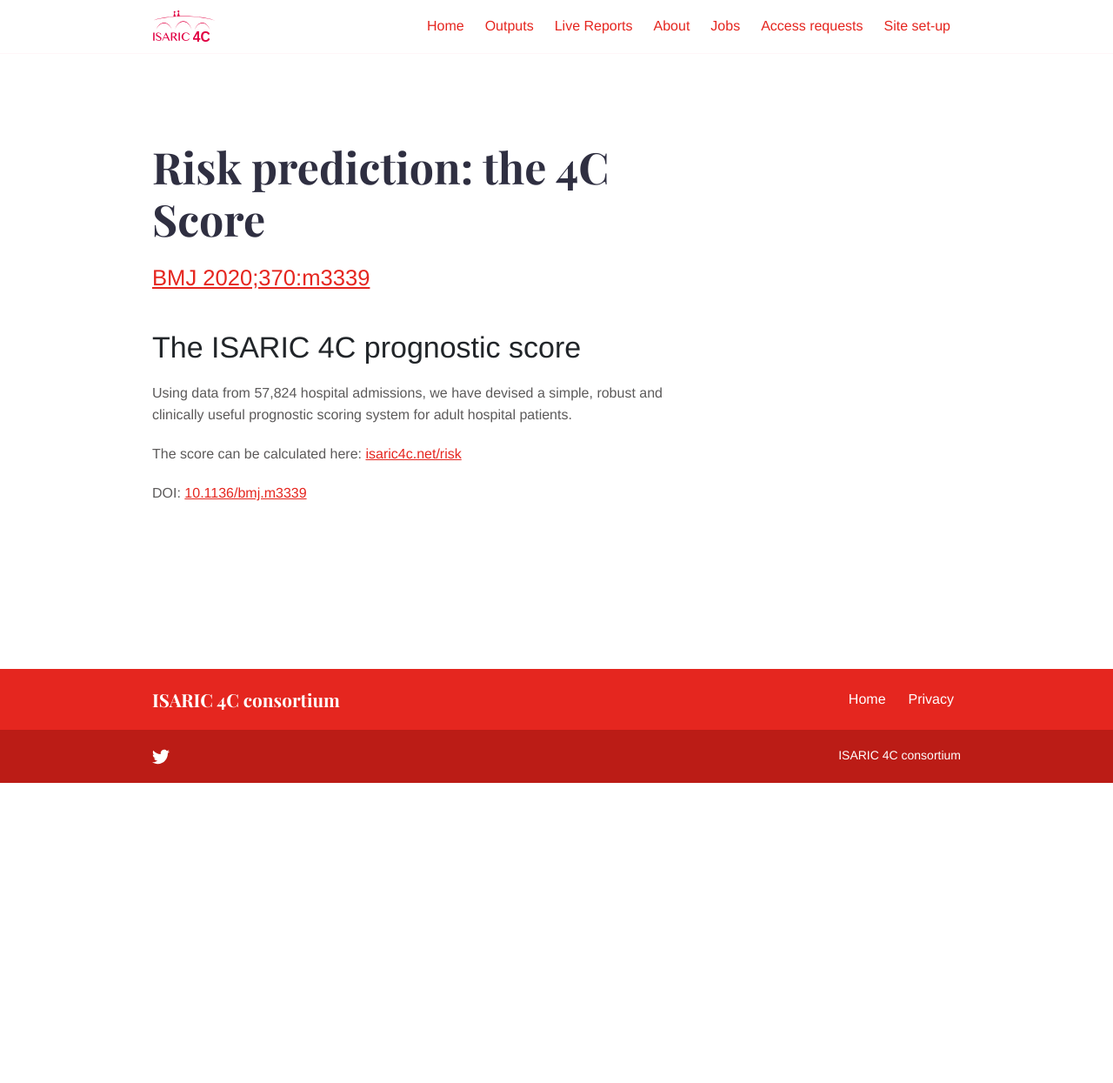
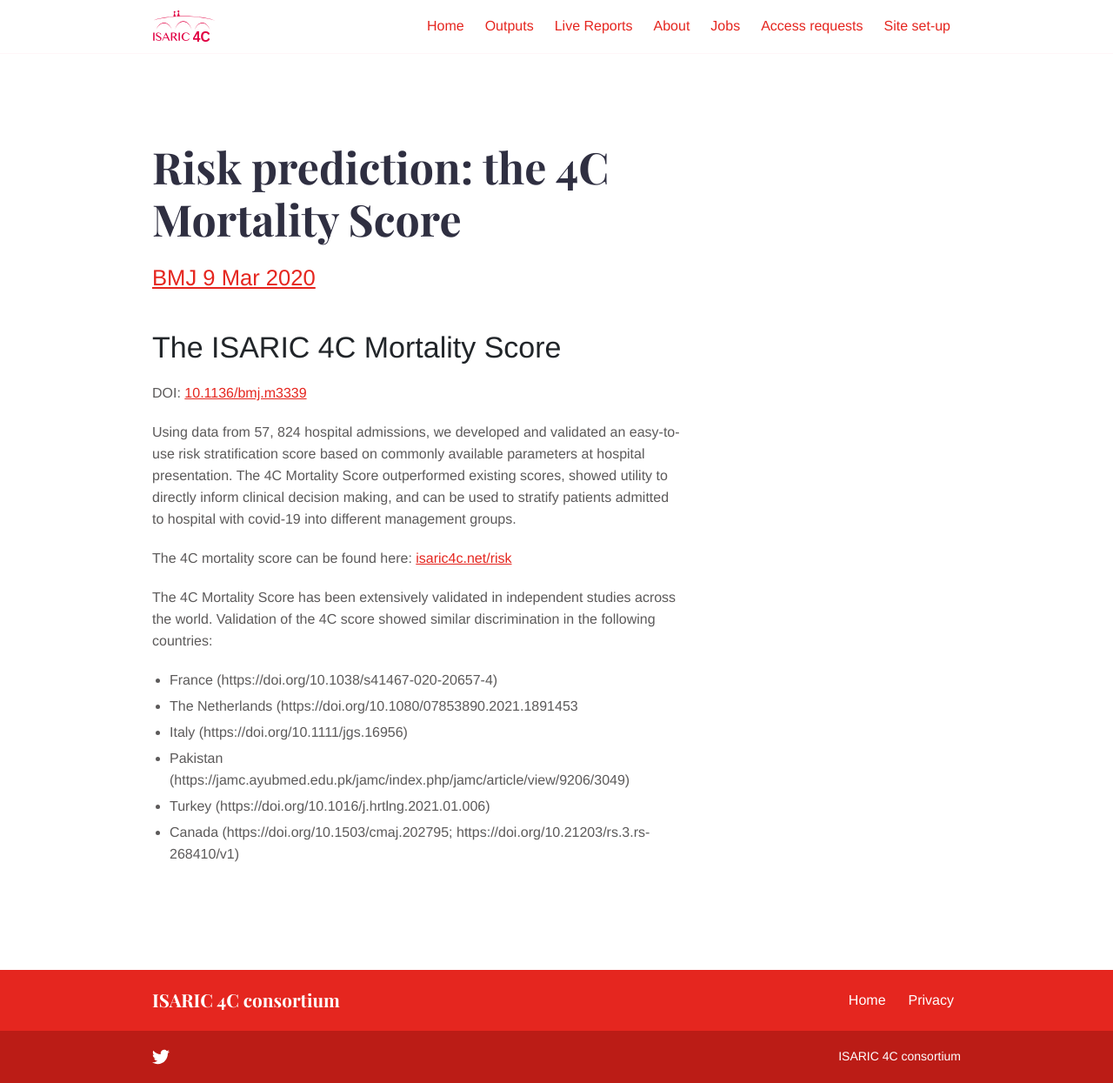
Before and after one commit to isaric4c/isaric4c.github.io, a Jekyll site: the page built from _outputs/4C_score.md, in a window 1280 px wide. Shown: the whole page at 87% size. Built offline with Jekyll 4.4.1, drawn with Linux system fonts in a browser that asks for light colours; before the commit the page ends 900 px from its top, so only the background shows below that.

Commit message:
Update 4C_score.md
Updated text, added validation in different countries

```diff
--- a/_outputs/4C_score.md
+++ b/_outputs/4C_score.md
@@ -1,15 +1,22 @@
 ---
-title: "Risk prediction: the 4C Score"
+title: "Risk prediction: the 4C Mortality Score"
 featured: true
 weight: 20
 ---
 
-[BMJ 2020;370:m3339](https://doi.org/10.1136/bmj.m3339)
+[BMJ 9 Mar 2020](https://doi.org/10.1136/bmj.m3339)
 
-# The ISARIC 4C prognostic score
+# The ISARIC 4C Mortality Score
+DOI: [10.1136/bmj.m3339](https://doi.org/10.1136/bmj.m3339)
 
-Using data from 57,824 hospital admissions, we have devised a simple, robust and clinically useful prognostic scoring system for adult hospital patients.
+Using data from 57, 824 hospital admissions, we developed and validated an easy-to-use risk stratification score based on commonly available parameters at hospital presentation. The 4C Mortality Score outperformed existing scores, showed utility to directly inform clinical decision making, and can be used to stratify patients admitted to hospital with covid-19 into different management groups.
 
-The score can be calculated here: [isaric4c.net/risk](/risk)
+The 4C mortality score can be found here: [isaric4c.net/risk](/risk)
 
-DOI: [10.1136/bmj.m3339](https://doi.org/10.1136/bmj.m3339)
+The 4C Mortality Score has been extensively validated in independent studies across the world. Validation of the 4C score showed similar discrimination in the following countries:
+* France (https://doi.org/10.1038/s41467-020-20657-4)
+* The Netherlands (https://doi.org/10.1080/07853890.2021.1891453
+* Italy (https://doi.org/10.1111/jgs.16956)
+* Pakistan (https://jamc.ayubmed.edu.pk/jamc/index.php/jamc/article/view/9206/3049)
+* Turkey (https://doi.org/10.1016/j.hrtlng.2021.01.006)
+* Canada (https://doi.org/10.1503/cmaj.202795; https://doi.org/10.21203/rs.3.rs-268410/v1)
```
